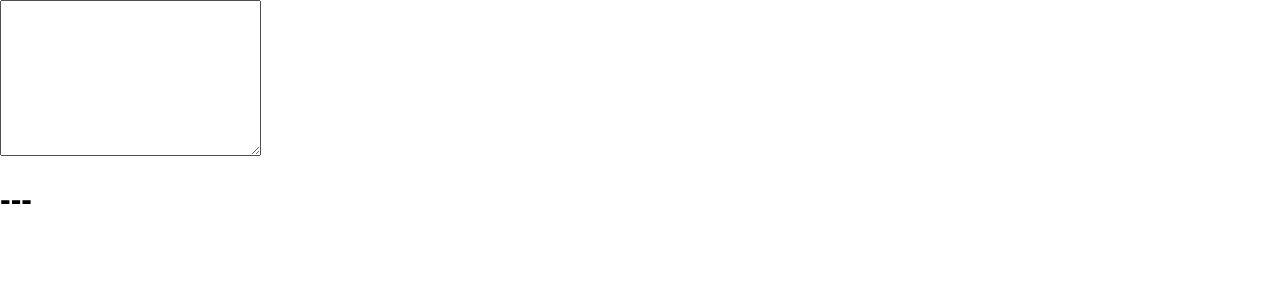
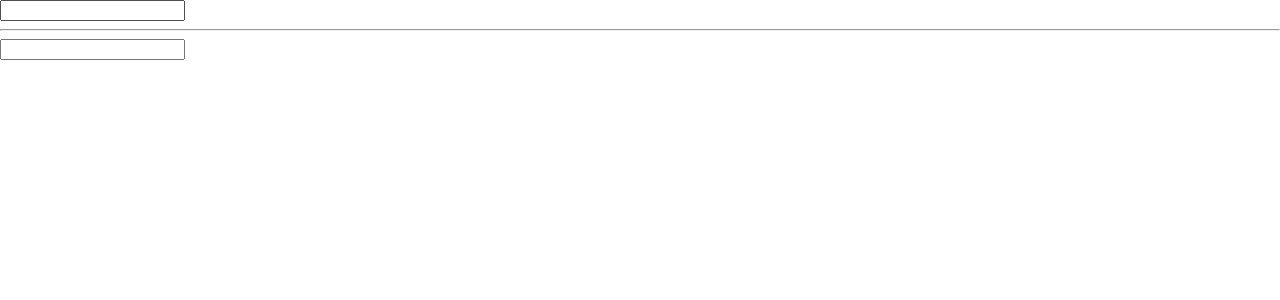
Before and after one commit to DrozdMargo/learn-react, a React (Create React App) app: page / in a window 1280 px wide. Shown: the top 300 px of the page. Built offline with nearby package versions, Linux system fonts and the light colour scheme.

Commit message:
react ref to get a reference to specific components

```diff
--- a/src/App.js
+++ b/src/App.js
@@ -1,32 +1,44 @@
 import React, { Component } from 'react';
 // import logo from './logo.svg';
 import './App.css';
+import ReactDOM from  'react-dom';
+
 
 class App extends React.Component {
     constructor(){
         super();
-        this.state = {currentEvent: '---'}
+        this.state = {a: ''}
         this.update = this.update.bind(this)
     }
-    update(e) {
-        this.setState({currentEvent: e.type})
+    update() {
+        this.setState({
+            a: this.a.refs.input.value,
+            b: this.refs.b.value
+        })
     }
    render(){
        return(
            <div>
-               <textarea cols="30" rows="10"
-               onKeyPress={this.update}
-               onKeyDown={this.update}
-               onCut={this.update}
-               onPaste={this.update}
-               onCopy={this.update}
-               onFocus={this.update}
-               onBlur={this.update}
-               onTouchMove={this.update}
-               />
-               <h1>{this.state.currentEvent}</h1>
+               <Input
+                   ref={ component => this.a = component}
+                   update={this.update.bind(this)}
+               />{this.state.a}
+              <hr />
+               <input
+                   ref="b"
+                   type="text"
+                   onChange={this.update.bind(this)}
+               />{this.state.b}
            </div>
            )
    }
 }
+
+class Input extends React.Component{
+    render(){
+        return(
+           <div><input ref="input" type="text" onChange={this.props.update}/></div>
+        )
+    }
+}
 export default App;
```
